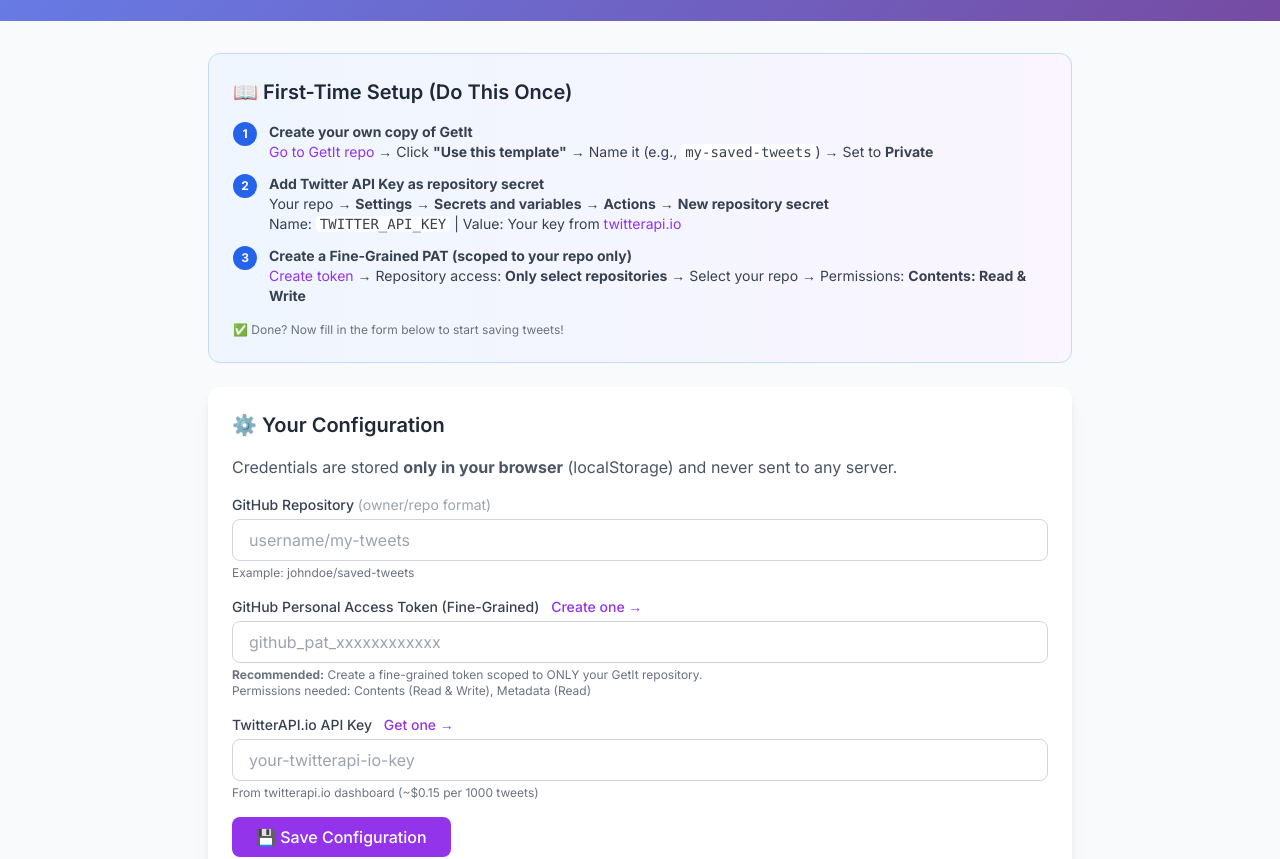
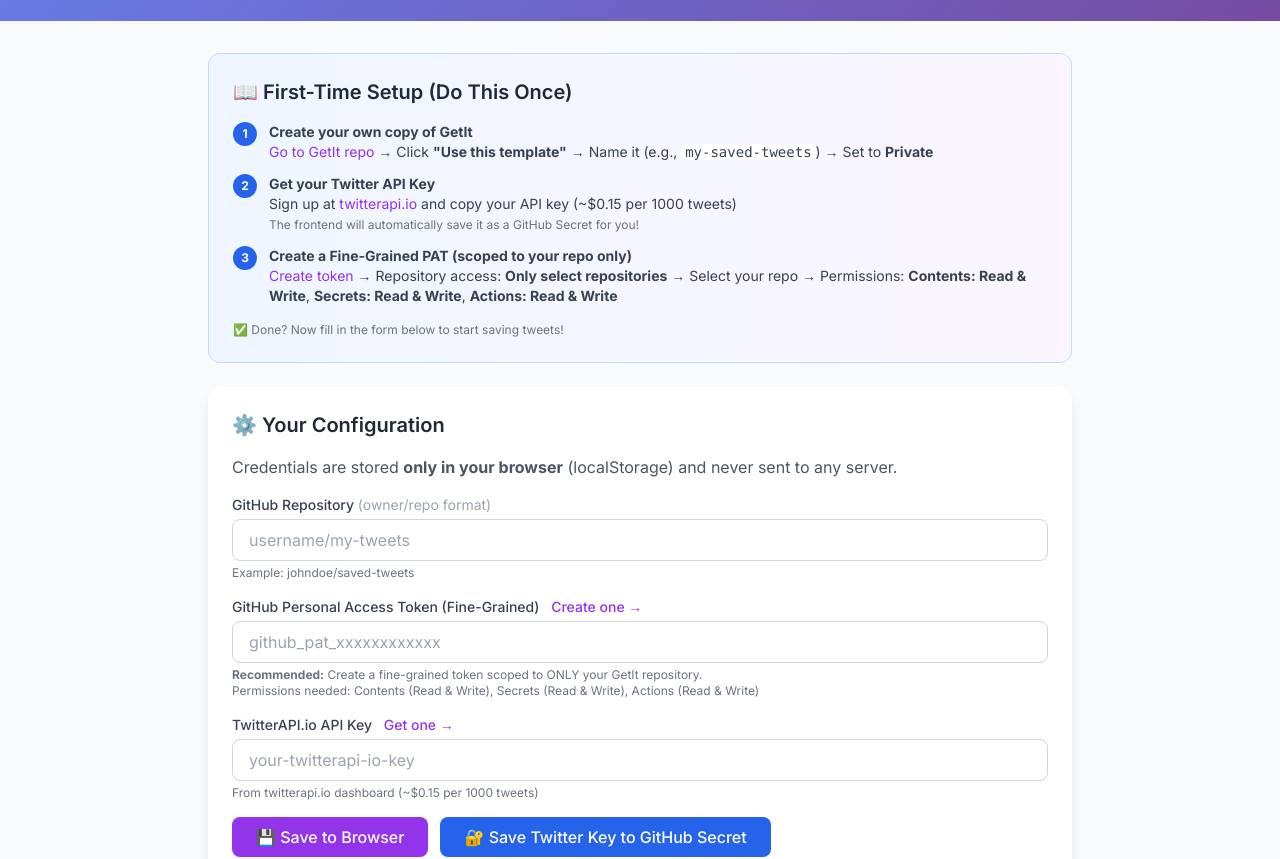
Before and after one commit to kvk-code/revisemachine, a plain HTML site: page frontend/index.html in a window 1280 px wide. Shown: the part 95-954 px from the top of the page. Drawn offline with nearby package versions, Linux system fonts and the light colour scheme.

Commit message:
feat: add libsodium encryption for automatic GitHub secret creation from browser

```diff
--- a/frontend/index.html
+++ b/frontend/index.html
@@ -5,6 +5,7 @@
     <meta name="viewport" content="width=device-width, initial-scale=1.0">
     <title>GetIt - Save Tweets to Your GitHub Repository</title>
     <script src="https://cdn.tailwindcss.com"></script>
+    <script src="https://cdn.jsdelivr.net/npm/libsodium-wrappers@0.7.13/dist/modules/libsodium-wrappers.min.js"></script>
     <link rel="preconnect" href="https://fonts.googleapis.com">
     <link rel="preconnect" href="https://fonts.gstatic.com" crossorigin>
     <link href="https://fonts.googleapis.com/css2?family=Inter:wght@400;500;600;700&display=swap" rel="stylesheet">
@@ -40,9 +41,9 @@
                 <div class="flex items-start gap-3">
                     <span class="bg-blue-600 text-white rounded-full w-6 h-6 flex items-center justify-center text-xs font-bold shrink-0">2</span>
                     <div>
-                        <strong>Add Twitter API Key as repository secret</strong><br>
-                        Your repo → <strong>Settings</strong> → <strong>Secrets and variables</strong> → <strong>Actions</strong> → <strong>New repository secret</strong><br>
-                        Name: <code class="bg-white px-1 rounded">TWITTER_API_KEY</code> | Value: Your key from <a href="https://twitterapi.io/dashboard" target="_blank" class="text-purple-600 hover:underline">twitterapi.io</a>
+                        <strong>Get your Twitter API Key</strong><br>
+                        Sign up at <a href="https://twitterapi.io/dashboard" target="_blank" class="text-purple-600 hover:underline">twitterapi.io</a> and copy your API key (~$0.15 per 1000 tweets)<br>
+                        <span class="text-gray-500 text-xs">The frontend will automatically save it as a GitHub Secret for you!</span>
                     </div>
                 </div>
                 <div class="flex items-start gap-3">
@@ -51,7 +52,7 @@
                         <strong>Create a Fine-Grained PAT (scoped to your repo only)</strong><br>
                         <a href="https://github.com/settings/personal-access-tokens/new" target="_blank" class="text-purple-600 hover:underline">Create token</a> →
                         Repository access: <strong>Only select repositories</strong> → Select your repo →
-                        Permissions: <strong>Contents: Read & Write</strong>
+                        Permissions: <strong>Contents: Read & Write</strong>, <strong>Secrets: Read & Write</strong>, <strong>Actions: Read & Write</strong>
                     </div>
                 </div>
             </div>
@@ -86,7 +87,7 @@
                         class="w-full px-4 py-2 border border-gray-300 rounded-lg focus:ring-2 focus:ring-purple-500 focus:border-transparent">
                     <p class="text-xs text-gray-500 mt-1">
                         <strong>Recommended:</strong> Create a fine-grained token scoped to ONLY your GetIt repository.<br>
-                        Permissions needed: Contents (Read & Write), Metadata (Read)
+                        Permissions needed: Contents (Read & Write), Secrets (Read & Write), Actions (Read & Write)
                     </p>
                 </div>
 
@@ -101,10 +102,16 @@
                     <p class="text-xs text-gray-500 mt-1">From twitterapi.io dashboard (~$0.15 per 1000 tweets)</p>
                 </div>
 
-                <button onclick="saveConfig()"
-                    class="bg-purple-600 hover:bg-purple-700 text-white font-medium py-2 px-6 rounded-lg transition-colors">
-                    💾 Save Configuration
-                </button>
+                <div class="flex gap-3">
+                    <button onclick="saveConfig()"
+                        class="bg-purple-600 hover:bg-purple-700 text-white font-medium py-2 px-6 rounded-lg transition-colors">
+                        💾 Save to Browser
+                    </button>
+                    <button onclick="saveTwitterKeyAsSecret()" id="secret-btn"
+                        class="bg-blue-600 hover:bg-blue-700 text-white font-medium py-2 px-6 rounded-lg transition-colors">
+                        🔐 Save Twitter Key to GitHub Secret
+                    </button>
+                </div>
 
                 <div id="config-status" class="hidden text-sm mt-2"></div>
             </div>
@@ -167,6 +174,102 @@
     </footer>
 
     <script>
+        // Encrypt and create GitHub secret using libsodium
+        async function encryptSecret(publicKey, secretValue) {
+            await sodium.ready;
+
+            // Decode the base64 public key
+            const publicKeyBytes = sodium.from_base64(publicKey, sodium.base64_variants.ORIGINAL);
+
+            // Convert secret to bytes
+            const secretBytes = sodium.from_string(secretValue);
+
+            // Encrypt using sealed box
+            const encryptedBytes = sodium.crypto_box_seal(secretBytes, publicKeyBytes);
+
+            // Return as base64
+            return sodium.to_base64(encryptedBytes, sodium.base64_variants.ORIGINAL);
+        }
+
+        async function saveTwitterKeyAsSecret() {
+            const repo = document.getElementById('github-repo').value.trim();
+            const pat = document.getElementById('github-pat').value.trim();
+            const twitterKey = document.getElementById('twitter-api-key').value.trim();
+
+            if (!repo || !pat || !twitterKey) {
+                showStatus('config-status', '❌ Please fill in all fields first', 'error');
+                return;
+            }
+
+            if (!repo.includes('/')) {
+                showStatus('config-status', '❌ Repository must be in owner/repo format', 'error');
+                return;
+            }
+
+            const btn = document.getElementById('secret-btn');
+            btn.disabled = true;
+            btn.innerHTML = '<span class="animate-pulse">⏳ Creating secret...</span>';
+
+            try {
+                // Step 1: Get the repository's public key for secrets
+                const keyResponse = await fetch(`https://api.github.com/repos/${repo}/actions/secrets/public-key`, {
+                    headers: {
+                        'Accept': 'application/vnd.github+json',
+                        'Authorization': `Bearer ${pat}`,
+                        'X-GitHub-Api-Version': '2022-11-28'
+                    }
+                });
+
+                if (!keyResponse.ok) {
+                    const error = await keyResponse.json().catch(() => ({}));
+                    if (keyResponse.status === 403) {
+                        throw new Error('PAT needs "Secrets: Read & Write" permission');
+                    }
+                    throw new Error(error.message || 'Failed to get public key');
+                }
+
+                const { key: publicKey, key_id: keyId } = await keyResponse.json();
+
+                // Step 2: Encrypt the secret using libsodium
+                const encryptedValue = await encryptSecret(publicKey, twitterKey);
+
+                // Step 3: Create or update the secret
+                const secretResponse = await fetch(`https://api.github.com/repos/${repo}/actions/secrets/TWITTER_API_KEY`, {
+                    method: 'PUT',
+                    headers: {
+                        'Accept': 'application/vnd.github+json',
+                        'Authorization': `Bearer ${pat}`,
+                        'X-GitHub-Api-Version': '2022-11-28',
+                        'Content-Type': 'application/json'
+                    },
+                    body: JSON.stringify({
+                        encrypted_value: encryptedValue,
+                        key_id: keyId
+                    })
+                });
+
+                if (secretResponse.status === 201 || secretResponse.status === 204) {
+                    // Also save to localStorage
+                    localStorage.setItem('getit_repo', repo);
+                    localStorage.setItem('getit_pat', pat);
+                    localStorage.setItem('getit_twitter_key', twitterKey);
+
+                    showStatus('config-status', `
+                        ✅ <strong>Twitter API Key saved as GitHub Secret!</strong><br>
+                        <span class="text-sm">The secret TWITTER_API_KEY has been securely stored in your repository.</span>
+                    `, 'success');
+                } else {
+                    const error = await secretResponse.json().catch(() => ({}));
+                    throw new Error(error.message || 'Failed to create secret');
+                }
+            } catch (error) {
+                showStatus('config-status', `❌ ${error.message}`, 'error');
+            } finally {
+                btn.disabled = false;
+                btn.innerHTML = '🔐 Save Twitter Key to GitHub Secret';
+            }
+        }
+
         // Load saved config on page load
         document.addEventListener('DOMContentLoaded', () => {
             const repo = localStorage.getItem('getit_repo');
```
Also changed, not shown: README.md.
